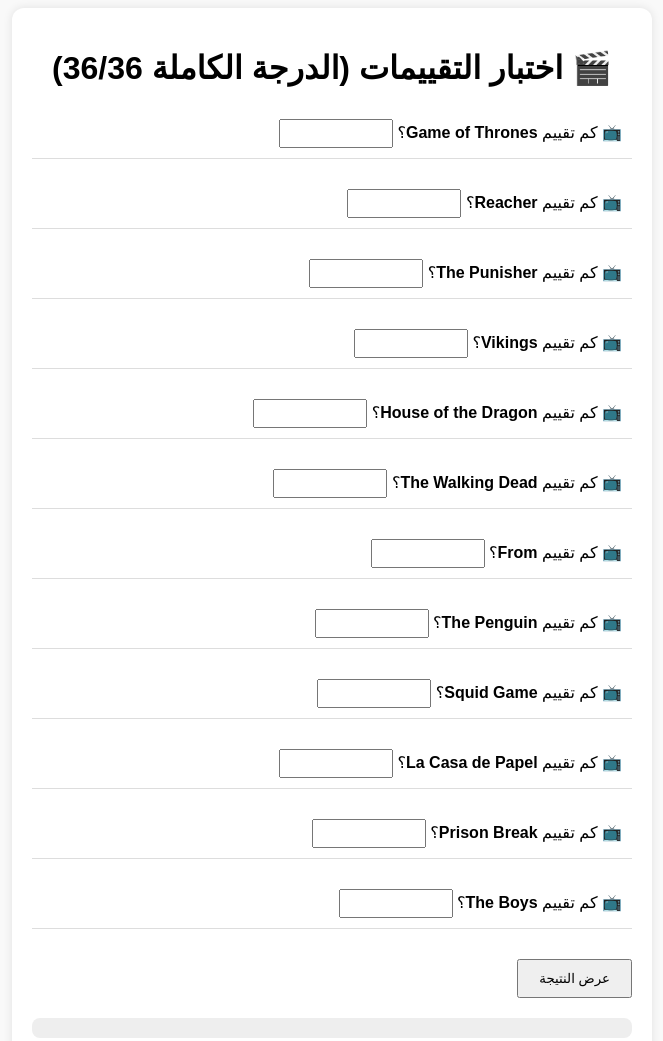
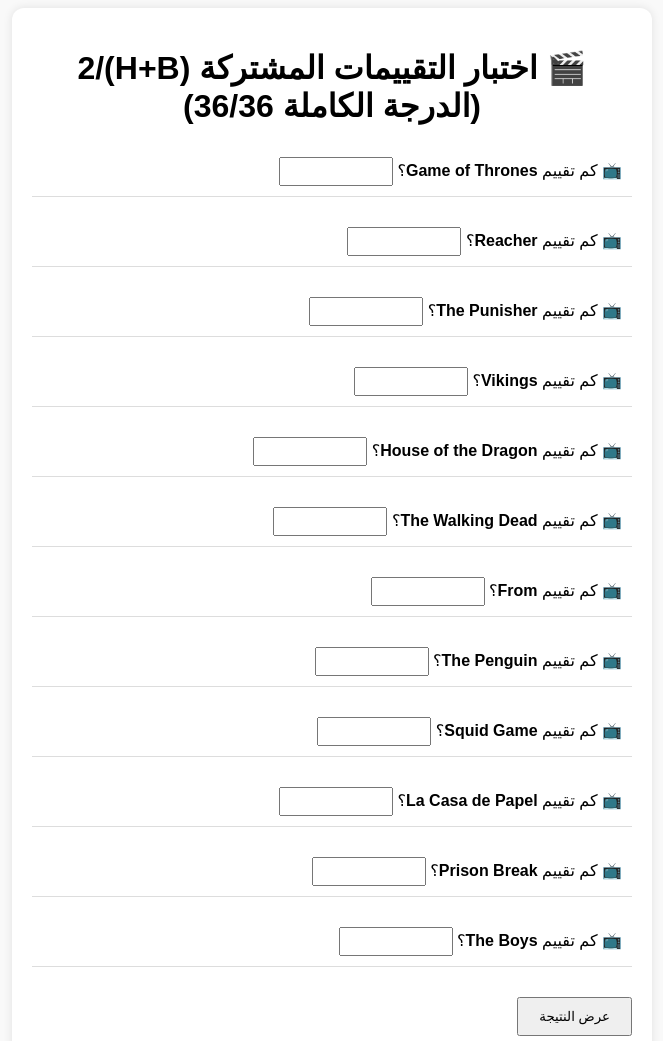
Before and after one commit to hamzaabuwarda2-sudo/HBIMDB-test, a plain HTML site: page index.html in a window 1280 px wide. Shown: the whole page, without its empty margins (308-971 px from the left). Drawn offline with Linux system fonts and the light colour scheme.

Commit message:
Update index.html

```diff
--- a/index.html
+++ b/index.html
@@ -15,7 +15,7 @@
 </head>
 <body>
   <div class="container">
-    <h1>🎬 اختبار التقييمات (الدرجة الكاملة 36/36)</h1>
+    <h1>🎬 اختبار التقييمات المشتركة (H+B)/2 (الدرجة الكاملة 36/36)</h1>
     <div id="quiz"></div>
     <button onclick="checkAnswers()">عرض النتيجة</button>
     <div id="result" class="result"></div>
```
